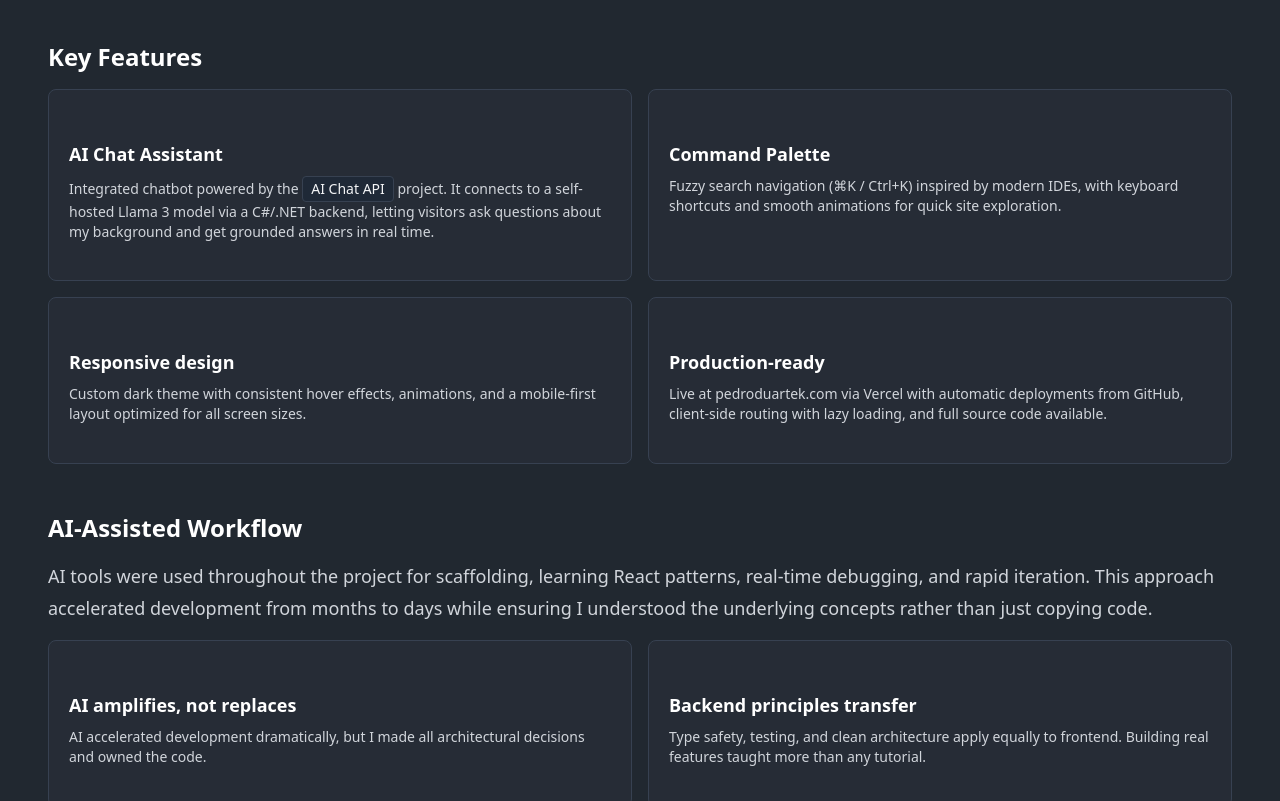
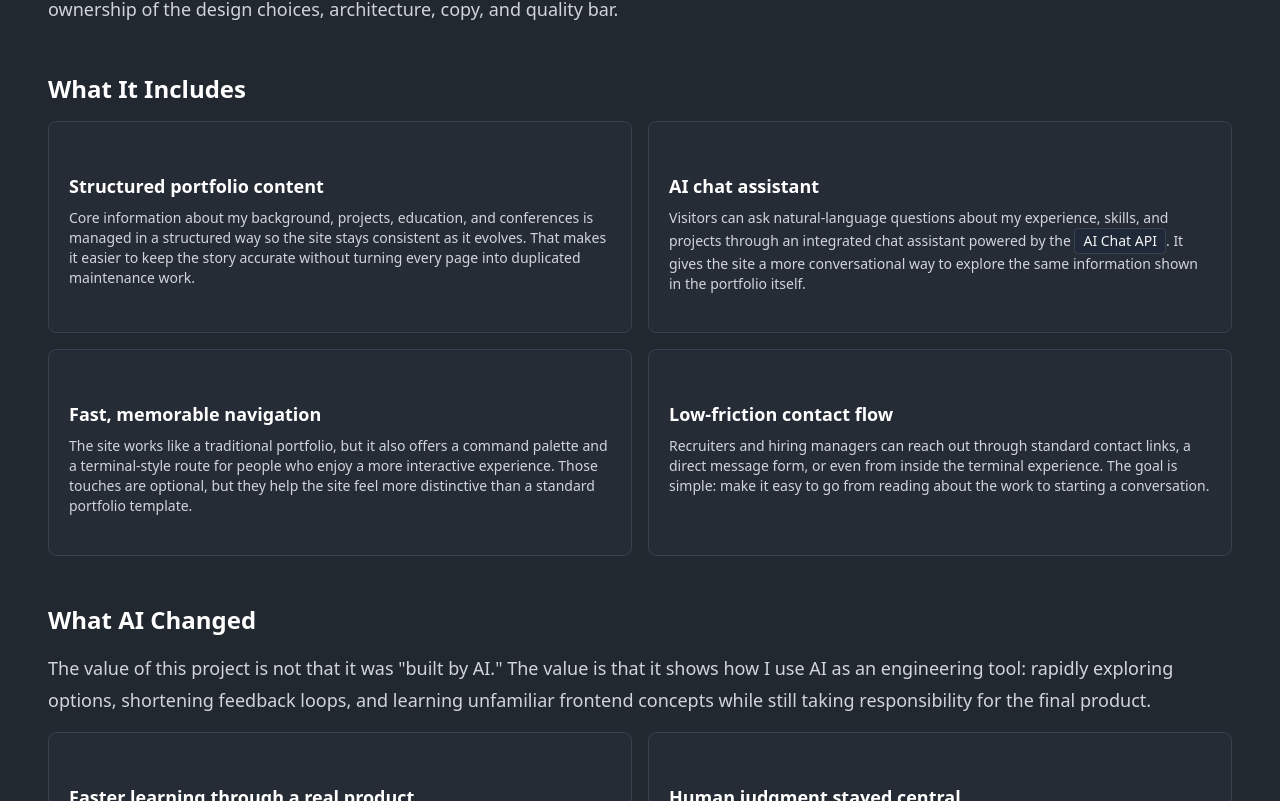
Before and after one commit to pedroduartek/personal-website.ai, a React (Vite) app in the folder apps/web/: page /projects/personal-website in a window 1280 px wide. Shown: the part 859-1660 px from the top of the page. Built offline with nearby package versions, Linux system fonts and the light colour scheme; no server answers.

Commit message:
feat(projects): update project descriptions and structure for clarity and engagement

```diff
--- a/apps/web/src/content/projects.ts
+++ b/apps/web/src/content/projects.ts
@@ -9,10 +9,10 @@ function getProjects(): Project[] {
       slug: 'personal-website',
       title: 'AI-Assisted Personal Website',
       description:
-        'Modern portfolio website built using AI-assisted development, featuring an integrated chatbot powered by a self-hosted Llama 3 model',
-      problem: `As a backend engineer with ${experience.text} of C#/.NET experience but minimal frontend knowledge, I wanted to build a professional portfolio while learning modern frontend development. Traditional learning approaches would take months, and I wanted to experiment with AI as a productivity multiplier.`,
+        'The portfolio you are browsing right now: a content-driven personal website built through AI-assisted development, with an AI chat assistant, fast navigation, and interactive ways to explore my background.',
+      problem: `I wanted a portfolio that did more than list technologies. It needed to explain my experience clearly to recruiters, feel like a real product, and give me a practical way to learn modern frontend development. As a backend engineer with ${experience.text} of C#/.NET experience, I also wanted to test how far AI-assisted development could accelerate the learning curve without lowering quality.`,
       approach:
-        'Used AI-assisted development to build a production-ready React + TypeScript website from scratch. Integrated a self-hosted AI chatbot (via the AI Chat API project) that lets visitors ask questions about my background. Focused on learning by doing while maintaining full ownership of architectural decisions.',
+        'I built the site as an ongoing product rather than a one-off landing page. Recurring career information is centralized so the content stays consistent as it evolves, while each page keeps its own voice. On top of the core portfolio experience, I added an AI assistant, command palette, terminal experience, and direct contact flows to make the site both useful and memorable. AI helped me iterate quickly, but I kept ownership of the design choices, architecture, copy, and quality bar.',
       technologies: [
         'React 19',
         'TypeScript 5',
@@ -20,7 +20,7 @@ function getProjects(): Project[] {
         'Tailwind CSS',
         'React Router',
         'Vitest',
-        'AI-Assisted',
+        'Biome',
       ],
       links: {
         github: 'https://github.com/pedroduartek/personal-website.ai',
--- a/apps/web/src/features/projects/PersonalWebsiteProjectPage.tsx
+++ b/apps/web/src/features/projects/PersonalWebsiteProjectPage.tsx
@@ -69,105 +69,114 @@ export default function PersonalWebsiteProjectPage() {
         </div>
 
         <div className="prose prose-lg max-w-none text-gray-300">
-          {/* Overview */}
           <section className="mb-12">
             <h2 className="mb-4 text-2xl font-semibold text-white">
-              Motivation
+              Why This Project Exists
             </h2>
             <p className="mb-4">{project.problem}</p>
           </section>
 
           <section className="mb-12">
-            <h2 className="mb-4 text-2xl font-semibold text-white">Approach</h2>
+            <h2 className="mb-4 text-2xl font-semibold text-white">
+              How I Built It
+            </h2>
             <p className="mb-4">{project.approach}</p>
           </section>
 
-          {/* Key Features */}
           <section className="mb-12">
             <h2 className="mb-4 text-2xl font-semibold text-white">
-              Key Features
+              What It Includes
             </h2>
             <div className="grid gap-4 md:grid-cols-2">
               <div className="rounded-lg border border-gray-700 bg-card p-5">
                 <h3 className="mb-2 text-lg font-semibold text-white">
-                  AI Chat Assistant
+                  Structured portfolio content
                 </h3>
                 <p className="text-gray-300 text-sm">
-                  Integrated chatbot powered by the{' '}
-                  <StyledLink href="/projects/ai-chat-api">
-                    AI Chat API
-                  </StyledLink>{' '}
-                  project. It connects to a self-hosted Llama 3 model via a
-                  C#/.NET backend, letting visitors ask questions about my
-                  background and get grounded answers in real time.
+                  Core information about my background, projects, education, and
+                  conferences is managed in a structured way so the site stays
+                  consistent as it evolves. That makes it easier to keep the
+                  story accurate without turning every page into duplicated
+                  maintenance work.
                 </p>
               </div>
 
               <div className="rounded-lg border border-gray-700 bg-card p-5">
                 <h3 className="mb-2 text-lg font-semibold text-white">
-                  Command Palette
+                  AI chat assistant
                 </h3>
                 <p className="text-gray-300 text-sm">
-                  Fuzzy search navigation (⌘K / Ctrl+K) inspired by modern IDEs,
-                  with keyboard shortcuts and smooth animations for quick site
-                  exploration.
+                  Visitors can ask natural-language questions about my
+                  experience, skills, and projects through an integrated chat
+                  assistant powered by the{' '}
+                  <StyledLink href="/projects/ai-chat-api">
+                    AI Chat API
+                  </StyledLink>
+                  . It gives the site a more conversational way to explore the
+                  same information shown in the portfolio itself.
                 </p>
               </div>
 
               <div className="rounded-lg border border-gray-700 bg-card p-5">
                 <h3 className="mb-2 text-lg font-semibold text-white">
-                  Responsive design
+                  Fast, memorable navigation
                 </h3>
                 <p className="text-gray-300 text-sm">
-                  Custom dark theme with consistent hover effects, animations,
-                  and a mobile-first layout optimized for all screen sizes.
+                  The site works like a traditional portfolio, but it also
+                  offers a command palette and a terminal-style route for people
+                  who enjoy a more interactive experience. Those touches are
+                  optional, but they help the site feel more distinctive than a
+                  standard portfolio template.
                 </p>
               </div>
 
               <div className="rounded-lg border border-gray-700 bg-card p-5">
                 <h3 className="mb-2 text-lg font-semibold text-white">
-                  Production-ready
+                  Low-friction contact flow
                 </h3>
                 <p className="text-gray-300 text-sm">
-                  Live at pedroduartek.com via Vercel with automatic deployments
-                  from GitHub, client-side routing with lazy loading, and full
-                  source code available.
+                  Recruiters and hiring managers can reach out through standard
+                  contact links, a direct message form, or even from inside the
+                  terminal experience. The goal is simple: make it easy to go
+                  from reading about the work to starting a conversation.
                 </p>
               </div>
             </div>
           </section>
 
-          {/* AI-Assisted Workflow */}
           <section className="mb-12">
             <h2 className="mb-4 text-2xl font-semibold text-white">
-              AI-Assisted Workflow
+              What AI Changed
             </h2>
             <p className="mb-4">
-              AI tools were used throughout the project for scaffolding,
-              learning React patterns, real-time debugging, and rapid iteration.
-              This approach accelerated development from months to days while
-              ensuring I understood the underlying concepts rather than just
-              copying code.
+              The value of this project is not that it was "built by AI." The
+              value is that it shows how I use AI as an engineering tool:
+              rapidly exploring options, shortening feedback loops, and learning
+              unfamiliar frontend concepts while still taking responsibility for
+              the final product.
             </p>
             <div className="grid gap-4 md:grid-cols-2">
               <div className="rounded-lg border border-gray-700 bg-card p-5">
                 <h3 className="mb-2 text-lg font-semibold text-white">
-                  AI amplifies, not replaces
+                  Faster learning through a real product
                 </h3>
                 <p className="text-gray-300 text-sm">
-                  AI accelerated development dramatically, but I made all
-                  architectural decisions and owned the code.
+                  Instead of learning frontend development through isolated
+                  exercises, I used a public-facing product with real users and
+                  real constraints. That made the learning process more
+                  demanding, but also far more valuable.
                 </p>
               </div>
 
               <div className="rounded-lg border border-gray-700 bg-card p-5">
                 <h3 className="mb-2 text-lg font-semibold text-white">
-                  Backend principles transfer
+                  Human judgment stayed central
                 </h3>
                 <p className="text-gray-300 text-sm">
-                  Type safety, testing, and clean architecture apply equally to
-                  frontend. Building real features taught more than any
-                  tutorial.
+                  AI accelerated execution, but the decisions about user
+                  experience, tone, structure, trade-offs, and final quality
+                  were still mine. That balance is the part of AI-assisted
+                  development that interests me most.
                 </p>
               </div>
             </div>
```
